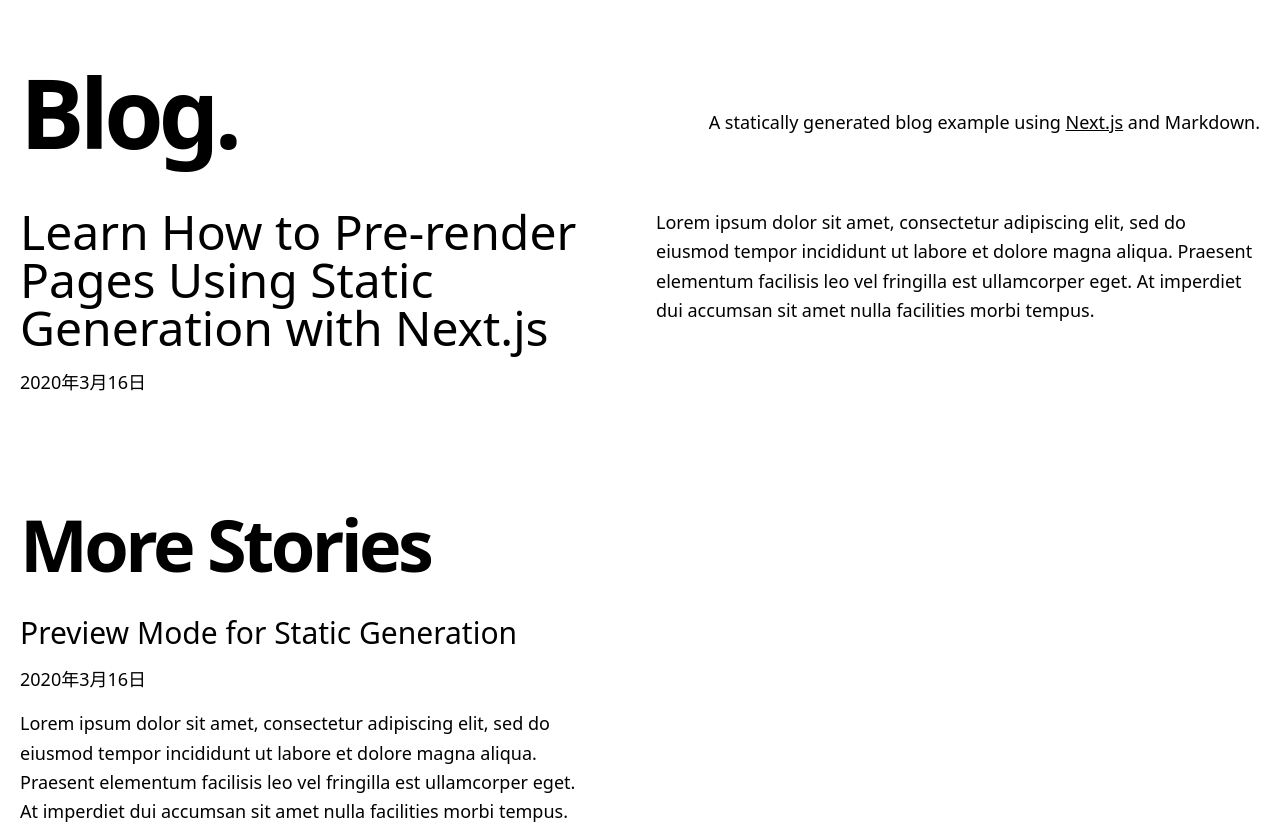
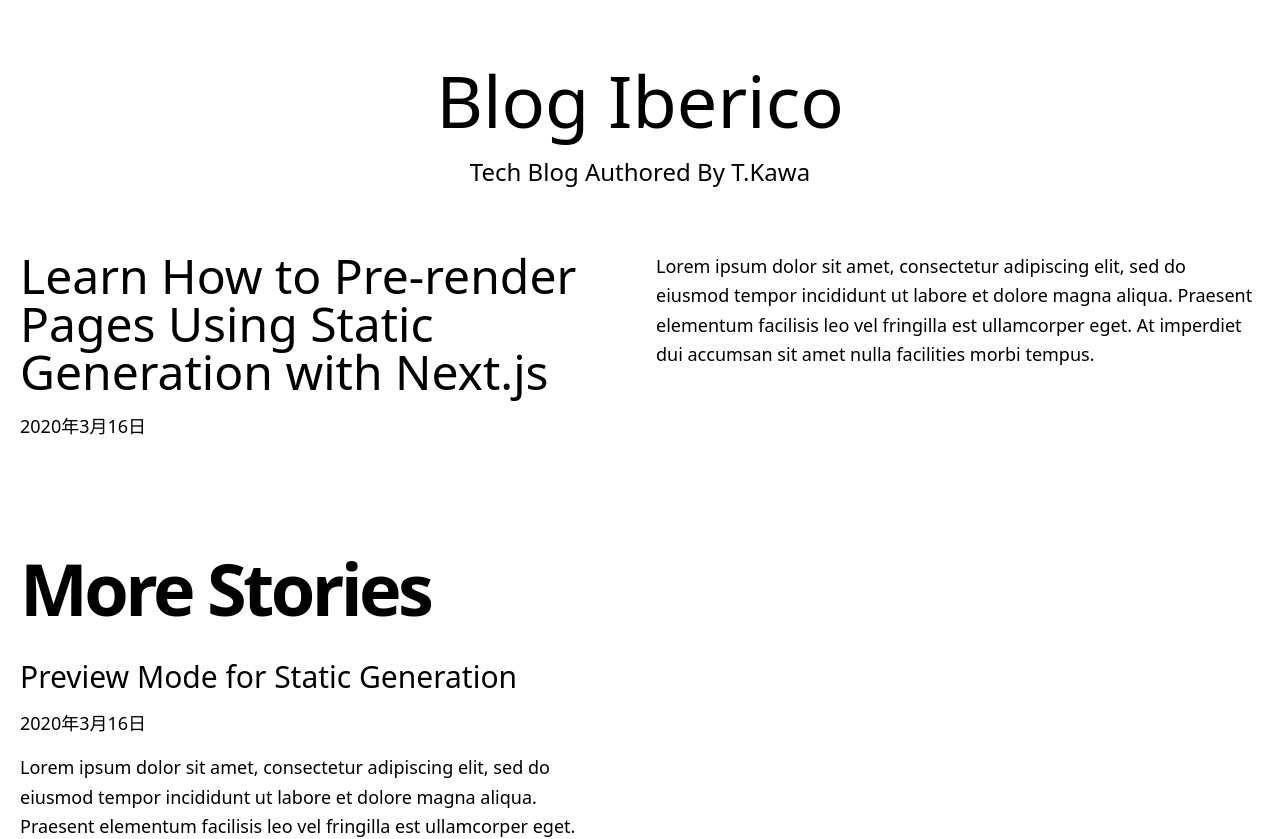
Before and after one commit to t-kawamura1/blog-iberico, a Next.js app in the folder iberico/: page / in a window 1280 px wide. Shown: the top 839 px of the page. Built offline with nearby package versions, Linux system fonts and the light colour scheme.

Commit message:
introのUIを整理

```diff
--- a/iberico/components/intro.tsx
+++ b/iberico/components/intro.tsx
@@ -1,20 +1,11 @@
-import { CMS_NAME } from '../lib/constants'
-
 const Intro = () => {
   return (
-    <section className="flex-col md:flex-row flex items-center md:justify-between mt-16 mb-16 md:mb-12">
-      <h1 className="text-5xl md:text-8xl font-bold tracking-tighter leading-tight md:pr-8">
-        Blog.
+    <section className="flex flex-col items-center mt-16 mb-16">
+      <h1 className="text-5xl md:text-7xl">
+        Blog Iberico
       </h1>
-      <h4 className="text-center md:text-left text-lg mt-5 md:pl-8">
-        A statically generated blog example using{' '}
-        <a
-          href="https://nextjs.org/"
-          className="underline hover:text-blue-600 duration-200 transition-colors"
-        >
-          Next.js
-        </a>{' '}
-        and {CMS_NAME}.
+      <h4 className="text-center text-2xl mt-5">
+        Tech Blog Authored By T.Kawa
       </h4>
     </section>
   )
```
